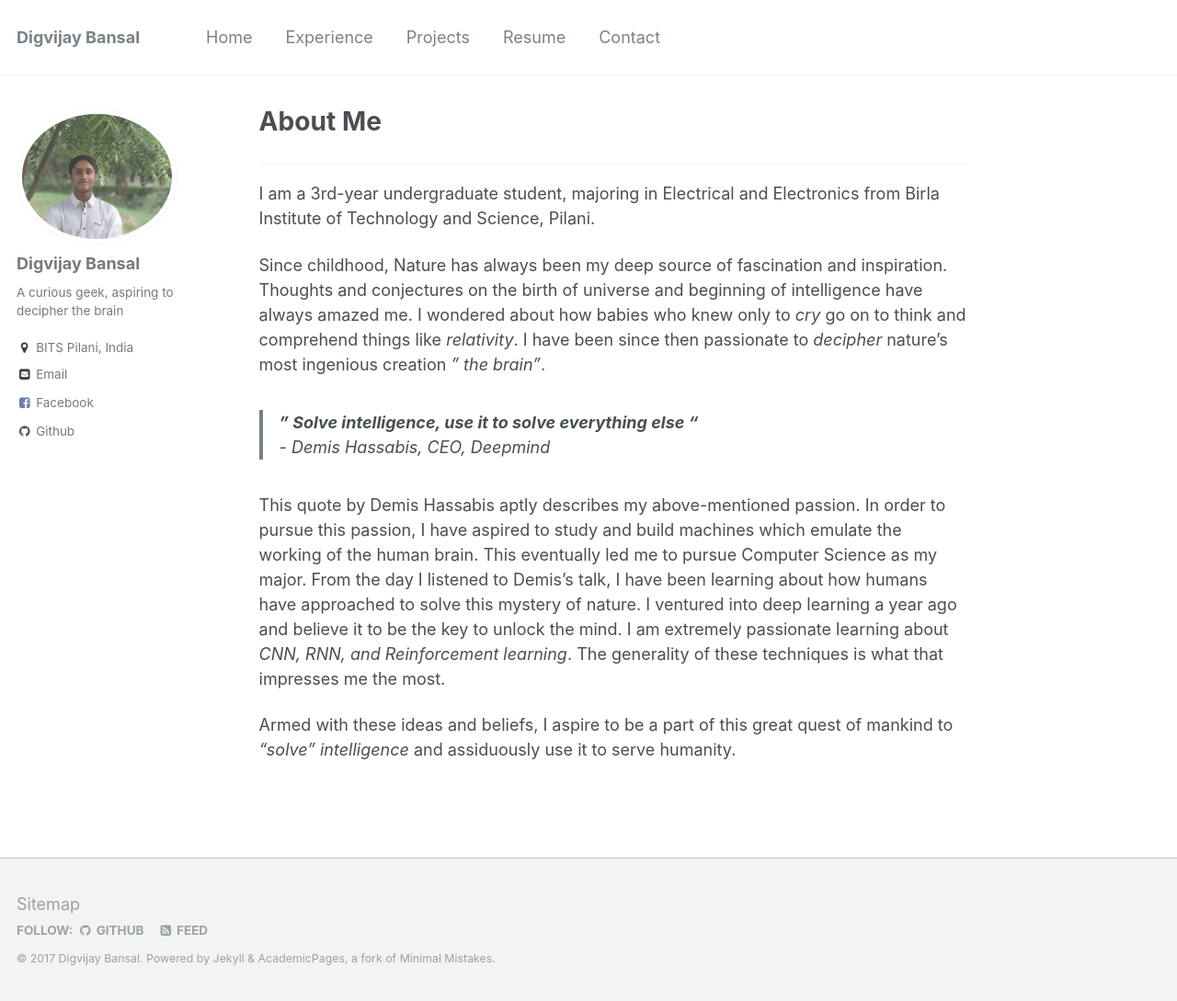
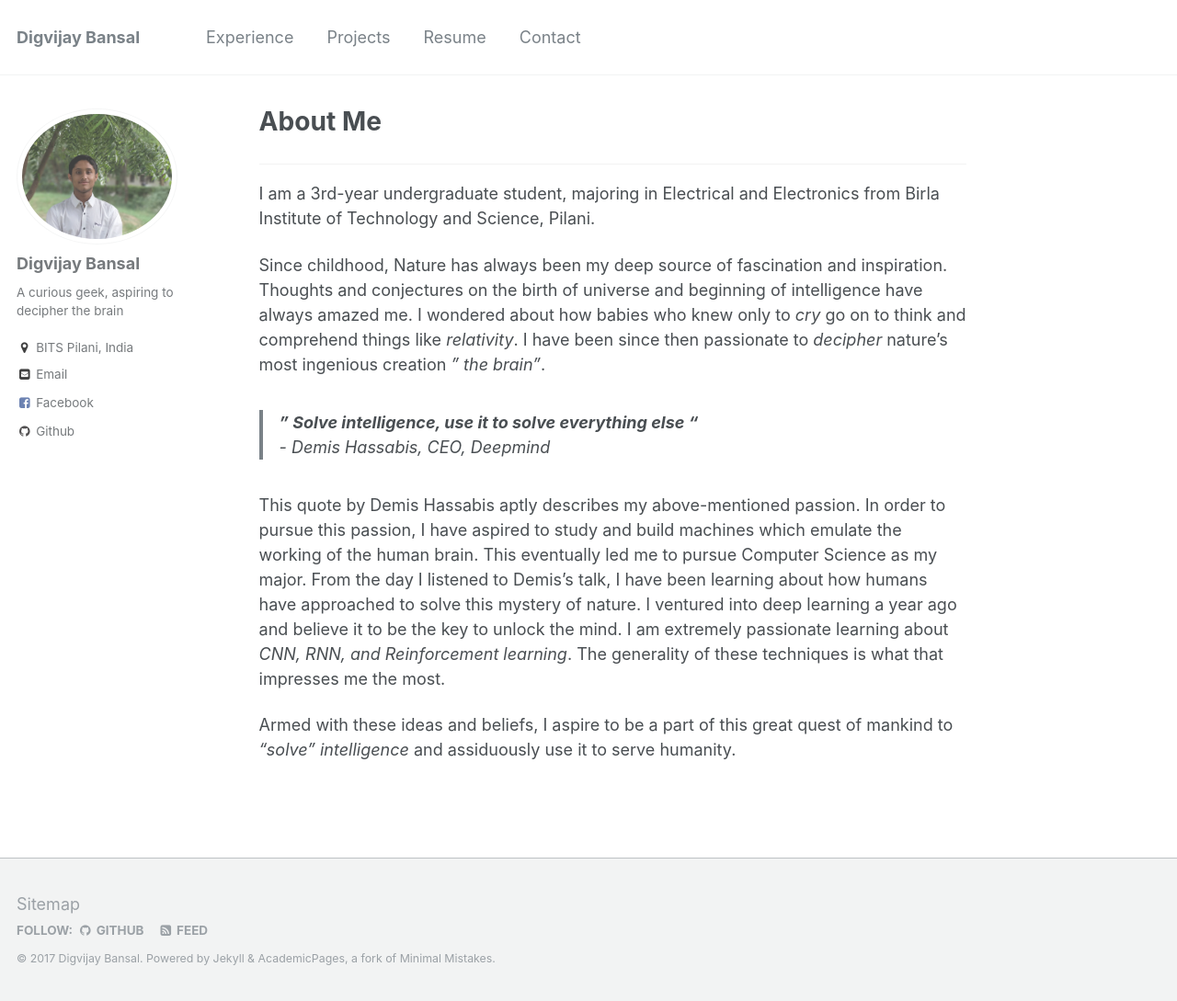
Before and after one commit to digvijay-bansal/digvijay-bansal.github.io, a Jekyll site: the page built from _pages/about.md, in a window 1280 px wide and 1089 px high. Shown: the whole window at 92% size. Built offline with Jekyll 4.4.1, drawn with Linux system fonts in a browser that asks for light colours.

Commit message:
Update navigation.yml

```diff
--- a/_data/navigation.yml
+++ b/_data/navigation.yml
@@ -1,7 +1,5 @@
 # main links links
 main:
-  - title: "Home"
-    url: #
 
   - title: "Experience"
     url: /experience/
```
